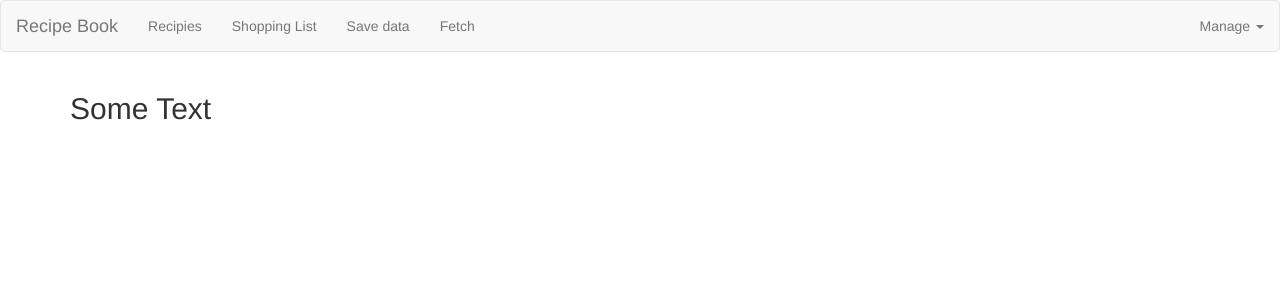
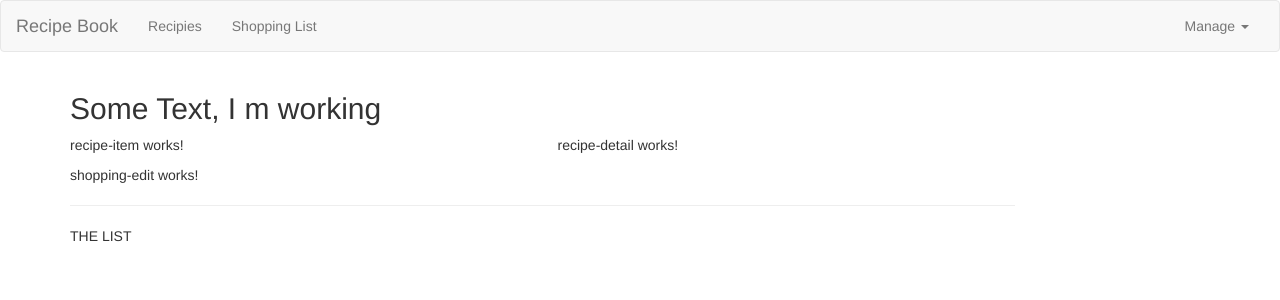
Before and after one commit to bhatiaku/recipes, an Angular app: page / in a window 1280 px wide. Shown: the top 300 px of the page. Built offline with nearby package versions, Linux system fonts and the light colour scheme.

Commit message:
added components and headers

```diff
--- a/src/app/app.component.html
+++ b/src/app/app.component.html
@@ -2,7 +2,9 @@
 <div class='container'>
   <div class= 'row'>
     <div class='col-md-12'>
-      <h2>Some Text</h2>
+      <h2>Some Text, I m working </h2>
+      <learn-recipies></learn-recipies>
+      <learn-shopping-list></learn-shopping-list>
     </div>
   </div>
 </div>
--- a/src/app/header/header.component.html
+++ b/src/app/header/header.component.html
@@ -1,4 +1,4 @@
-<nav class='navbar navbar-default'>
+<!--<nav class='navbar navbar-default'>
 <div class= 'container-fluid'>
 	<div class='navbar-header'>
 		<a href="#" class='navbar-brand'>Recipe Book</a>
@@ -22,5 +22,30 @@
 		</ul>
 	</div>
 </div>
+</nav>-->
 
+
+
+<nav class="navbar navbar-default">
+	<div class="container-fluid">
+		<div class="navbar-header">
+			<a href="#" class="navbar-brand">Recipe Book</a>
+		</div>
+		<div class="collapse navbar-collapse">
+			<ul class="nav navbar-nav">
+				<li><a href="#">Recipies</a></li>
+				<li><a href="#">Shopping List</a></li>
+			</ul>
+			<ul class="nav navbar-nav navbar-right">
+				<li class="dropdown">
+					<a href="#" class="dropdown-toggle" role="button">Manage <span class="caret"></span></a>
+					<ul class="dropdown-menu">
+						<li><a href="#">Save Data</a></li>
+						<li><a href="#">Fetch Data</a></li>
+
+					</ul>
+				</li>
+			</ul>
+		</div>
+	</div>
 </nav>
--- a/src/app/recipies/recipe-list/recipe-list.component.html
+++ b/src/app/recipies/recipe-list/recipe-list.component.html
@@ -1,3 +1 @@
-<p>
-  recipe-list works!
-</p>
+<learn-recipe-item></learn-recipe-item>
--- a/src/app/recipies/recipies.component.html
+++ b/src/app/recipies/recipies.component.html
@@ -1,3 +1,8 @@
-<p>
-  recipies works!
-</p>
+<div class="row">
+  <div class="col-md-5">
+    <learn-recipe-list></learn-recipe-list>
+  </div>
+  <div class="col-md-7">
+    <learn-recipe-detail></learn-recipe-detail>
+  </div>
+</div>
--- a/src/app/shopping-list/shopping-list.component.html
+++ b/src/app/shopping-list/shopping-list.component.html
@@ -1,3 +1,7 @@
-<p>
-  shopping-list works!
-</p>
+<div class="row">
+  <div class="col-xs-10">
+    <learn-shopping-edit></learn-shopping-edit>
+    <hr>
+    <p>THE LIST</p>
+  </div>
+</div>
```
